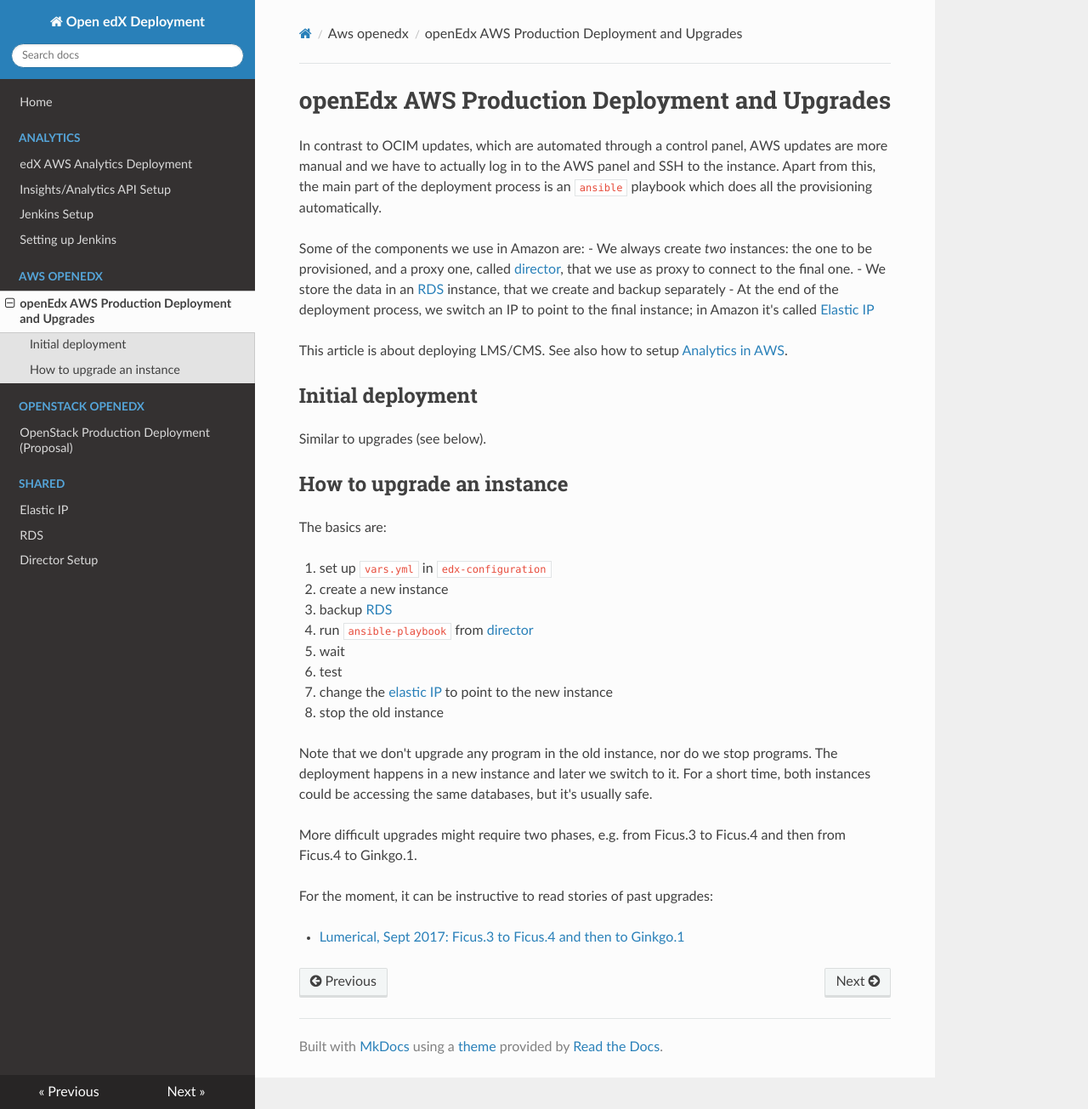
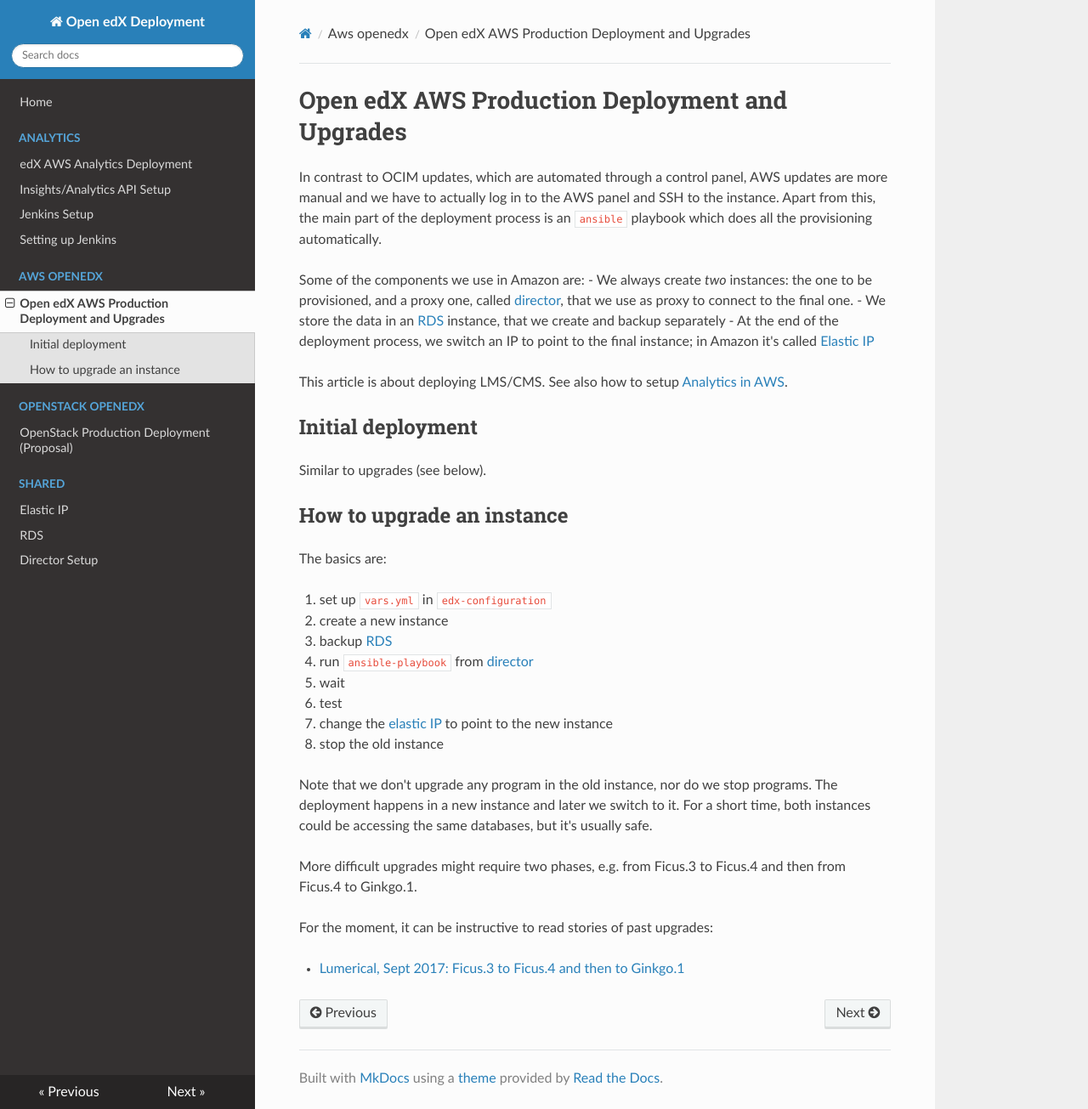
Before and after one commit to open-craft/openedx-deployment, an MkDocs documentation site: the page built from docs/aws-openedx/aws-deployment.md, in a window 1280 px wide and 1305 px high. Shown: the whole window at 85% size. Built offline with MkDocs 1.6.1, drawn with Linux system fonts in a browser that asks for light colours; nearby versions of some CDN libraries.

Commit message:
Capitalization

```diff
--- a/docs/aws-openedx/aws-deployment.md
+++ b/docs/aws-openedx/aws-deployment.md
@@ -1,4 +1,4 @@
-# openEdx AWS Production Deployment and Upgrades
+# Open edX AWS Production Deployment and Upgrades
 
 In contrast to OCIM updates, which are automated through a control panel, AWS updates are more manual and we have to actually log in to the AWS panel and SSH to the instance.
 Apart from this, the main part of the deployment process is an `ansible` playbook which does all the provisioning automatically.
```
